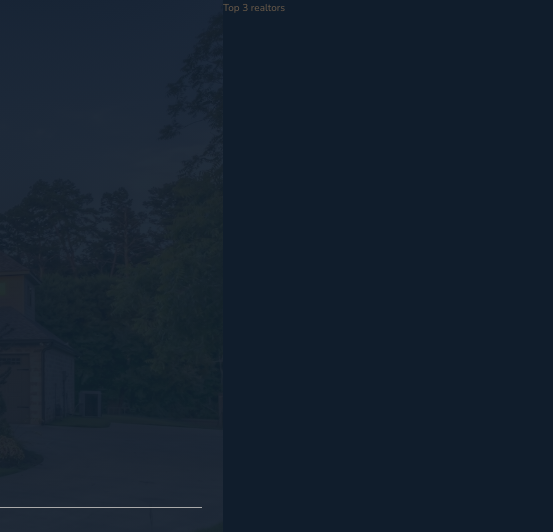
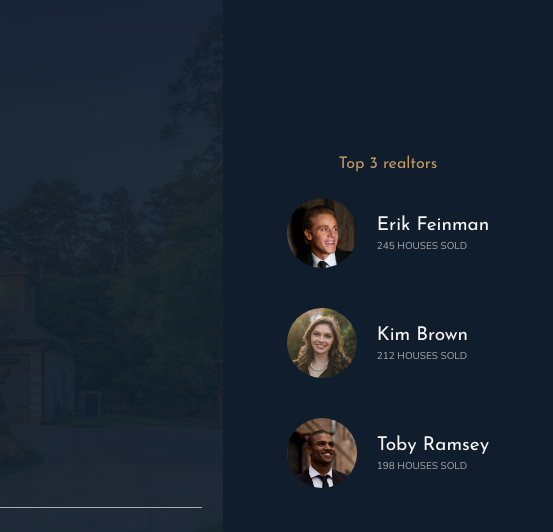
Before and after one commit to XenderMd/Nexter, a website: page index.html in a window 1280 px wide. Shown: the top 532 px of the page, 727-1280 px from the left. Drawn offline with nearby package versions, Linux system fonts and the light colour scheme.

Commit message:
Building the Realtors section

```diff
--- a/index.html
+++ b/index.html
@@ -42,7 +42,32 @@
         </header>
 
         <div class="realtors">
-            Top 3 realtors
+
+            <h3 class="heading-3">Top 3 realtors</h3>
+
+            <div class="realtors__list">
+
+                <img src="img/realtor-1.jpeg" alt="Realtor 1" class="realtors__img">
+                <div class="realtors__details">
+                    <h4 class="heading-4 heading-4--light">Erik Feinman</h4>
+                    <p class="realtors__sold">245 houses sold</p>
+                </div>
+
+                <img src="img/realtor-2.jpeg" alt="Realtor 2" class="realtors__img">
+                <div class="realtors__details">
+                    <h4 class="heading-4 heading-4--light">Kim Brown</h4>
+                    <p class="realtors__sold">212 houses sold</p>
+                </div>
+
+                <img src="img/realtor-3.jpeg" alt="Realtor 3" class="realtors__img">
+                <div class="realtors__details">
+                    <h4 class="heading-4 heading-4--light">Toby Ramsey</h4>
+                    <p class="realtors__sold">198 houses sold</p>
+                </div>
+
+            </div>
+
+
         </div>
 
         <section class="features">
--- a/sass/_realtors.scss
+++ b/sass/_realtors.scss
@@ -1,4 +1,34 @@
 .realtors{
     background-color: $color-secondary;
     grid-column: col-start 7 / full-end;
+    padding:3rem;
+
+    display: grid;
+    align-content: center;
+    justify-content: center;
+    justify-items: center;
+    grid-row-gap:2rem;
+
+
+    &__list{
+
+        display: grid;
+        grid-template-columns: 7rem max-content;
+        grid-column-gap: 2rem;
+        grid-row-gap:5vh;
+        align-items: center;
+    }
+
+    &__img{
+        width: 100%;
+        border-radius: 50%;
+        display: block;
+    }
+
+    &__sold{
+        text-transform: uppercase;
+        color: $color-grey-light-2;
+        margin-top: -3px;
+    }
+
 }
```
Also changed, not shown: css/style.css.
